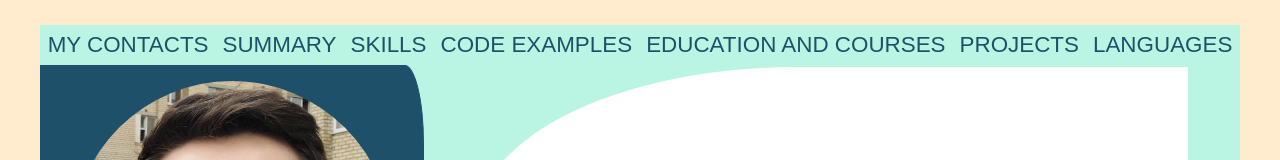
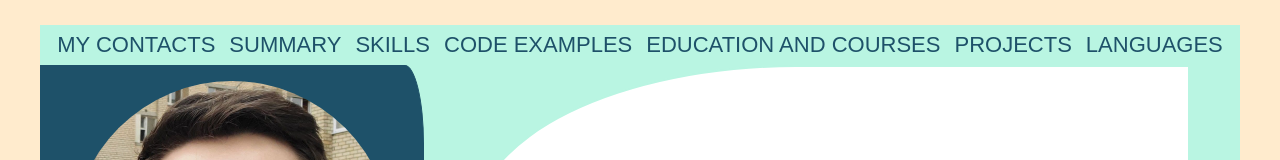
Before and after one commit to Lebedev-023046/rsschool-cv, a plain HTML site: page index.html in a window 1280 px wide. Shown: the top 160 px of the page. Drawn offline with Linux system fonts and the light colour scheme.

Commit message:
feat: edit header

```diff
--- a/style.css
+++ b/style.css
@@ -85,7 +85,7 @@ header {
     padding: 7px;
     text-decoration: none;
     text-transform: uppercase;
-    font-size: 22.4px;
+    font-size: 22px;
     color: rgb(30, 81, 105);
     transition: .5s;
 }
```
